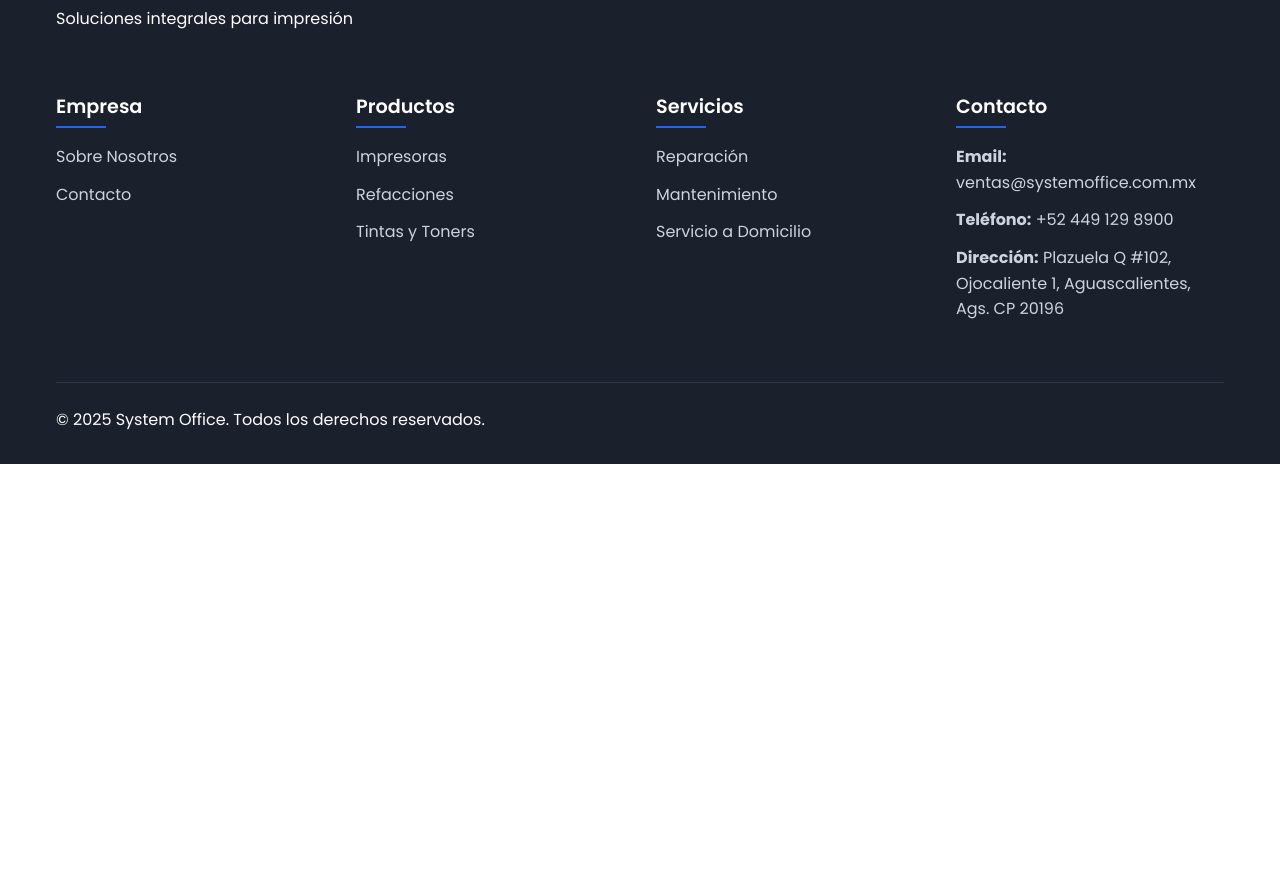
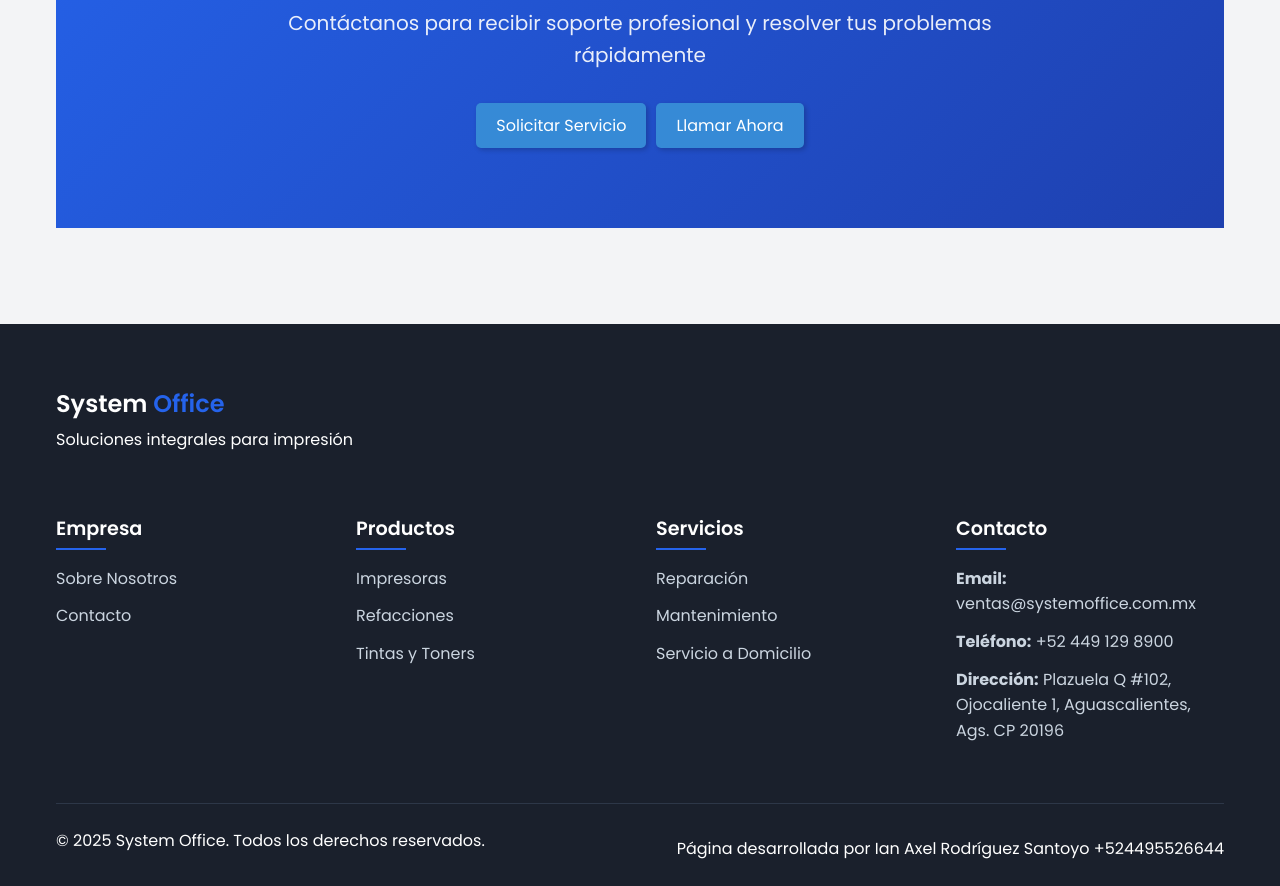
Before and after one commit to creatos1/SystemOffice, an Angular app: page /soporte in a window 1280 px wide. Shown: the part 3721-4607 px from the top of the page. Before the commit the page ends 4185 px from the top, so only its background shows below. Built offline with nearby package versions, Linux system fonts and the light colour scheme.

Commit message:
Ver. 1.0

```diff
--- a/src/app/components/contact/contact.component.ts
+++ b/src/app/components/contact/contact.component.ts
@@ -27,6 +27,14 @@
               Plazuela Q #102<br />Ojocaliente 1<br />Aguascalientes, Ags. CP
               20196
             </p>
+            <a href="https://www.google.com/maps/place/System+Office+copiadoras+en+aguascalientes/@21.8795619,-102.2562766,20.21z/data=!4m9!1m2!2m1!1sPlazuela+Q+%23102Ojocaliente+1+Aguascalientes,+Ags.+CP+20196!3m5!1s0x8429edfc0d161343:0xc05f39c1e76ce7d!8m2!3d21.8795679!4d-102.2561073!16s%2Fg%2F11sc2w98ft?entry=ttu&g_ep=EgoyMDI1MDMzMC4wIKXMDSoASAFQAw%3D%3D"
+  target="_blank"
+  style="background-color: #368ad6; color: white; padding: 10px 20px; text-decoration: none; border-radius: 5px; display: inline-block; transition: all 0.3s ease; box-shadow: 2px 2px 5px rgba(0, 0, 0, 0.2);"
+  onmouseover="this.style.transform='translateY(-5px)'; this.style.boxShadow='4px 4px 10px rgba(0, 0, 0, 0.3)';"
+  onmouseout="this.style.transform='translateY(0)'; this.style.boxShadow='2px 2px 5px rgba(0, 0, 0, 0.2)';">
+  Ver en Google Maps
+</a>
+
           </div>
 
           <div class="info-card">
@@ -34,7 +42,11 @@
               <i class="fas fa-phone-alt"></i>
             </div>
             <h3>Llámanos</h3>
-            <p>Ventas: +52 449 129 8900<br />Lun - Vie: 9:00 - 18:00</p>
+            <p>Teléfono: +52 449 129 8900</p>
+            <div class="cta-buttons">
+
+            <a href="tel:+524491298900" class="btn btn-outline">Llamar Ahora</a>
+          </div>
           </div>
 
           <div class="info-card">
@@ -42,19 +54,8 @@
               <i class="fas fa-envelope"></i>
             </div>
             <h3>Escríbenos</h3>
+            <a>Envianos un mensaje</a>
             <p>ventas&#64;systemoffice.com.mx</p>
-          </div>
-        </div>
-      </div>
-    </section>
-
-    <section class="contact-form-section">
-      <div class="container">
-        <div class="contact-wrapper">
-          <div class="contact-form text-center">
-            <h2>Envíanos un mensaje</h2>
-            <p>Contáctanos directamente haciendo clic en el botón de abajo.</p>
-
             <a href="mailto:ventas@systemoffice.com.mx" class="btn btn-primary">
               Enviar Correo
             </a>
@@ -62,6 +63,8 @@
         </div>
       </div>
     </section>
+
+
 
     <section class="faq">
       <div class="container">
--- a/src/app/components/footer/footer.component.ts
+++ b/src/app/components/footer/footer.component.ts
@@ -59,8 +59,13 @@
 
         <div class="footer-bottom">
           <p>&copy; 2025 System Office. Todos los derechos reservados.</p>
+          <div>
+            Página desarrollada por Ian Axel Rodríguez Santoyo +524495526644
+          </div>
         </div>
+
       </div>
+
     </footer>
   `,
   styles: [
--- a/src/app/components/services/services.component.ts
+++ b/src/app/components/services/services.component.ts
@@ -55,7 +55,7 @@
           </div>
           <div class="overview-image">
             <img
-              src="assets/images/service-tech.jpg"
+              src="https://xpertic.com.mx/wp-content/uploads/2021/11/q.jpg"
               alt="Técnico de servicio"
             />
           </div>
@@ -177,7 +177,7 @@
             <a routerLink="/contacto" class="btn btn-primary"
               >Solicitar Servicio</a
             >
-            <a href="tel:5512345678" class="btn btn-outline">Llamar Ahora</a>
+            <a href="tel:+524491298900" class="btn btn-outline">Llamar Ahora</a>
           </div>
         </div>
       </div>
@@ -635,7 +635,7 @@
         'Servicio técnico especializado para todo tipo de impresoras y multifuncionales con diagnóstico gratuito.',
       icon: 'fas fa-tools',
       image:
-        'https://images.unsplash.com/photo-1586810724476-c294fb7ac01b?ixlib=rb-1.2.1&auto=format&fit=crop&w=500&q=60',
+        'https://documax.mx/images/Documax/reparacion_impresora_documax.jpg',
       features: [
         'Diagnóstico gratuito',
         'Garantía de 3 meses',
@@ -650,7 +650,7 @@
         'Planes de mantenimiento regulares para evitar fallas y prolongar la vida útil de sus equipos.',
       icon: 'fas fa-shield-alt',
       image:
-        'https://images.unsplash.com/photo-1580901368919-7738efb0f87e?ixlib=rb-1.2.1&auto=format&fit=crop&w=500&q=60',
+        'https://www.santisoluciones.com/blog/wp-content/uploads/2022/08/Reparacion-de-impresoras-1021x768.jpg',
       features: [
         'Limpieza profunda',
         'Lubricación de partes',
@@ -665,7 +665,7 @@
         'Tóners, cartuchos, tintas y refacciones originales y compatibles con garantía de calidad.',
       icon: 'fas fa-shopping-cart',
       image:
-        'https://images.unsplash.com/photo-1565625415377-8a88517a80f2?ixlib=rb-1.2.1&auto=format&fit=crop&w=500&q=60',
+        'https://i0.wp.com/micr-sai.com.mx/wp-content/uploads/2021/07/tonerempresas1.png?resize=1024%2C612&ssl=1',
       features: [
         'Entrega a domicilio',
         'Facturación inmediata',
@@ -679,7 +679,7 @@
       description:
         'Soluciones integrales de impresión con equipos de última generación. Incluye mantenimiento, consumibles y soporte técnico especializado.',
       icon: 'fas fa-handshake',
-      image: 'assets/images/rental-service.jpg',
+      image: 'https://m.media-amazon.com/images/I/716S2f0MH+L._AC_UF1000,1000_QL80_.jpg',
       features: [
         'Contratos flexibles desde 12 meses',
         'Mantenimiento preventivo y correctivo incluido',
@@ -696,7 +696,7 @@
         'Conversión de archivos físicos a digitales con sistemas de organización y búsqueda eficientes.',
       icon: 'fas fa-file-alt',
       image:
-        'https://images.unsplash.com/photo-1576455136694-b9dcdb48d6ee?ixlib=rb-1.2.1&auto=format&fit=crop&w=500&q=60',
+        'https://blog.fundacionjuanxxiii.org/hubfs/la-digitalizacion-de-documentos-y-su-impacto-en-los-informes-esg.jpg',
       features: [
         'OCR incluido',
         'Indexado de documentos',
--- a/src/app/components/support/support.ts
+++ b/src/app/components/support/support.ts
@@ -100,7 +100,7 @@
   <a href="tel:+524491298900" class="btn btn-outline">Contactar vía teléfono</a>
 </div>
   </div>
-
+</section>
 
 <section class="features">
   <div class="container">
@@ -113,6 +113,37 @@
     </div>
     <div class="buttons-container">
   <a href="tel:+524491298900" class="btn btn-outline">Contactar vía teléfono</a>
+    </div>
+  </div>
+
+</section>
+<section class="cta">
+      <div class="container">
+        <div class="cta-content">
+          <h2>¿Necesitas ayuda con tus equipos de impresión?</h2>
+          <p>
+            Contáctanos para recibir soporte profesional y resolver tus
+            problemas rápidamente
+          </p>
+          <div>
+  <a routerLink="/contacto"
+    style="background-color: #368ad6; color: white; padding: 10px 20px; text-decoration: none; border-radius: 5px; display: inline-block; transition: all 0.3s ease; box-shadow: 2px 2px 5px rgba(0, 0, 0, 0.2);"
+    onmouseover="this.style.transform='translateY(-5px)'; this.style.boxShadow='4px 4px 10px rgba(0, 0, 0, 0.3)';"
+    onmouseout="this.style.transform='translateY(0)'; this.style.boxShadow='2px 2px 5px rgba(0, 0, 0, 0.2)';">
+    Solicitar Servicio
+  </a>
+
+  <a href="tel:+524491298900"
+    style="background-color: #368ad6; color: white; padding: 10px 20px; text-decoration: none; border-radius: 5px; display: inline-block; transition: all 0.3s ease; box-shadow: 2px 2px 5px rgba(0, 0, 0, 0.2); margin-left: 10px;"
+    onmouseover="this.style.transform='translateY(-5px)'; this.style.boxShadow='4px 4px 10px rgba(0, 0, 0, 0.3)';"
+    onmouseout="this.style.transform='translateY(0)'; this.style.boxShadow='2px 2px 5px rgba(0, 0, 0, 0.2)';">
+    Llamar Ahora
+  </a>
+</div>
+
+        </div>
+      </div>
+    </section>
 
   `,
   styles: [`
--- a/src/app/services/printer.service.ts
+++ b/src/app/services/printer.service.ts
@@ -19,7 +19,7 @@
         speed: '30 – 39 ppm',
         resolution: '1200 x 1200 px',
       },
-      image: 'https://http2.mlstatic.com/D_NQ_NP_744043-MLM75863815304_042024-O.webp'
+      image: 'https://assets.rbl.ms/31808352/origin.png'
     },
     {
       id: 'mp-c6502',
@@ -138,7 +138,7 @@
           monthlyDutyCycle: '300,000 páginas por mes'
         }
       },
-      image: 'assets/images/versalink-c7030.jpg'
+      image: 'https://assets.rbl.ms/31808368/origin.png'
     },
     {
       id: 'pro-c5300s',
@@ -155,7 +155,7 @@
           monthlyDutyCycle: '150,000 páginas por mes'
         }
       },
-      image: ''
+      image: 'https://m.media-amazon.com/images/I/81atJV-rpFL.jpg'
     },
     {
       id: 'taskalfa-7054ci',
@@ -172,7 +172,7 @@
           monthlyDutyCycle: '250,000 páginas por mes'
         }
       },
-      image: 'assets/images/taskalfa-7054ci.jpg'
+      image: 'https://encrypted-tbn0.gstatic.com/images?q=tbn:ANd9GcR14PjYXfoF_O9QCwq2ujVg6HxgiWUpolbIwg&s'
     },
     {
       id: 'bizhub-758',
@@ -189,7 +189,7 @@
           monthlyDutyCycle: '50,000 páginas por mes'
         }
       },
-      image: 'assets/images/bizhub-758.jpg'
+      image: 'https://sistema.vendecorp.com/images/Productos/7618.jpg'
     },
     {
       id: 'imagepress-c910',
@@ -198,7 +198,7 @@
       condition: 'Nuevo',
       functions: ['Impresión'],
       characteristics: {
-        paperSize: 'Carta',
+        paperSize: 'Carta (8.5" x 11"',
         color: 'Blanco y negro',
         speed: '40 - 49 ppm',
         resolution: '600 x 600 px',
@@ -206,113 +206,121 @@
           monthlyDutyCycle: '50,000 páginas por mes'
         }
       },
-      image: 'assets/images/imagepress-c910.jpg'
+      image: 'https://m.media-amazon.com/images/I/71rWIYMWYeL._AC_UF1000,1000_QL80_.jpg'
     },
     {
       id: 'im-8000',
-      model: 'IM 8000',
+      model: 'M 3655idn Kyocera',
       brand: 'Ricoh',
       condition: 'Nuevo',
       functions: ['Impresión', 'Escáner', 'Copiado'],
       characteristics: {
-        paperSize: 'A3 (11.7" × 16.5")',
-        color: 'Blanco y negro',
-        speed: '80 ppm',
+        paperSize: 'A4 (8,3" x 11.7")',
+        color: 'Blanco y Negro',
+        speed: '50 - 59 ppm',
         resolution: '1200 x 1200 px',
         additionalFeatures: {
-          monthlyDutyCycle: '400,000 páginas por mes'
+          monthlyDutyCycle: '250,000 páginas por mes'
         }
       },
-      image: 'assets/images/im-8000.jpg'
+      image: 'https://m.media-amazon.com/images/I/511jAHMG2-L.jpg'
     },
     {
       id: 'accuriopress-c4080',
-      model: 'AccurioPress C4080',
+      model: 'MA 4500IFX Kyocera',
       brand: 'Konica Minolta',
       condition: 'Nuevo',
       functions: ['Impresión'],
       characteristics: {
-        paperSize: 'A3+ (13" × 19")',
-        color: 'Color',
-        speed: '80 ppm',
-        resolution: '3600 x 2400 px',
+        paperSize: 'A4 (8,3" x 11.7")',
+        color: 'Blanco y Negro',
+        speed: '40 - 49 ppm',
+        resolution: '600 x 600 px',
         additionalFeatures: {
-          monthlyDutyCycle: '350,000 páginas por mes'
+          monthlyDutyCycle: '150,000 páginas por mes'
         }
       },
-      image: 'assets/images/accuriopress-c4080.jpg'
+      image: 'https://http2.mlstatic.com/D_NQ_NP_602715-MCO73985689635_012024-O.webp'
     },
     {
       id: 'mp-c2504',
-      model: 'MP C2504',
+      model: 'Ma 5500IFX Kyocera',
+      brand: 'Ricoh',
+      condition: 'Seminuevo',
+      functions: ['Copiado', 'Impresión', 'Escáner'],
+      characteristics: {
+        paperSize: 'A4 (8,3" x 11.7")',
+        color: 'Blanco y Negro',
+        speed: '50 - 59 ppm',
+        resolution: '600 x 600 px',
+        additionalFeatures: {
+          monthlyDutyCycle: '250,000 páginas por mes'
+        }
+      },
+      image: 'https://cbpnow.com/wp-content/uploads/ECOSYS-MA5500ifx-e1685462780706.png'
+    },
+    {
+      id: 'im-c4500',
+      model: 'BIZHUB 308 Konica Minolta',
       brand: 'Ricoh',
       condition: 'Seminuevo',
       functions: ['Copiado', 'Impresión', 'Escáner'],
       characteristics: {
         paperSize: 'A3 (11.7" × 16.5")',
-        color: 'Color',
-        speed: '20 - 29 ppm',
-        resolution: '1200 x 1200 px',
-        additionalFeatures: {
-          warmupTime: '25 segundos',
-          printSpeed: '7.5 segundos color / 5.3 segundos b/n'
-        }
+        color: 'Blanco y negro',
+        speed: '30 - 39 ppm',
+        resolution: 'A3',
+
       },
-      image: 'https://raw.githubusercontent.com/tu-repo/images/main/mp-c2504.jpg'
+      image: 'https://d1nz2cwxocqem8.cloudfront.net/rendition/380230487157/image_equs0051q53ql1f5e7rbkrpa54/-C620x709,0,0-S900x1029-FWEBP'
     },
     {
-      id: 'im-c4500',
-      model: 'IM C4500',
+      id: 'mp-c3503',
+      model: 'BIZHUB 368 Ricoh',
       brand: 'Ricoh',
       condition: 'Seminuevo',
       functions: ['Copiado', 'Impresión', 'Escáner'],
       characteristics: {
         paperSize: 'A3 (11.7" × 16.5")',
-        color: 'Color',
-        speed: '40 - 49 ppm',
-        resolution: '1200 x 1200 px',
+        color: 'Blanco y negro',
+        speed: '30 - 39 ppm',
+        resolution: 'A3',
         additionalFeatures: {
-          screenSize: 'Panel táctil en color de 10"',
-          tonerYieldBW: '33,000 Impresiones',
-          tonerYieldColor: '22,500 impresiones',
-          monthlyDutyCycle: '200,000 impresiones'
+          tonerYieldBW: 'Láser',
+
         }
       },
-      image: 'https://raw.githubusercontent.com/tu-repo/images/main/im-c4500.jpg'
-    },
-    {
-      id: 'mp-c3503',
-      model: 'MP C3503',
-      brand: 'Ricoh',
-      condition: 'Seminuevo',
-      functions: ['Copiado', 'Impresión', 'Escáner'],
-      characteristics: {
-        paperSize: 'A3 (11.7" × 16.5")',
-        color: 'Color',
-        speed: '30 - 39 ppm',
-        resolution: '1200 x 1200 px',
-        additionalFeatures: {
-          tonerYieldBW: '29,500 impresiones',
-          tonerYieldColor: '18,000 impresiones',
-          monthlyDutyCycle: '1,750,000 páginas por mes'
-        }
-      },
-      image: 'https://raw.githubusercontent.com/tu-repo/images/main/mp-c3503.jpg'
+      image: 'https://konicaminolta.b-cdn.net/wp-content/uploads/2022/03/Konica_Minolta_bizhub_c308_color_multifunction_printer.png'
     },
     {
       id: 'im-c2000',
-      model: 'IM C2000',
-      brand: 'Ricoh',
+      model: 'BIZHUB 558 Konica',
+      brand: 'Konica',
       condition: 'Seminuevo',
-      functions: ['Impresión', 'Escáner', 'Fax', 'Copiado'],
+      functions: ['Impresión', 'Escáner', 'Copiado'],
       characteristics: {
         paperSize: 'A3 (11.7" × 16.5")',
-        color: 'Color',
-        speed: '20 - 29 ppm',
-        resolution: '1200 x 1200 px'
+        color: 'Blanco y negro',
+        speed: '50 - 59 ppm',
+        resolution: 'A3, Impresora Monocromática de volumen Medio'
       },
-      image: 'https://raw.githubusercontent.com/tu-repo/images/main/im-c2000.jpg'
+      image: 'https://netcopiadoras.com/cdn/shop/files/BIZHUB458_800x800px_700x700.png?v=1735675322'
     },
+    {
+      id: 'im-c2000',
+      model: 'BIZHUB 658 Konica',
+      brand: 'Konica',
+      condition: 'Seminuevo',
+      functions: ['Impresión', 'Escáner', 'Copiado'],
+      characteristics: {
+        paperSize: 'A3 (11.7" × 16.5")',
+        color: 'Blanco y negro',
+        speed: '60 - 69 ppm',
+        resolution: 'A3'
+      },
+      image: 'https://netcopiadoras.com/cdn/shop/files/BIZHUB458_800x800px_700x700.png?v=1735675322'
+    },
+
     // Add all other printers here...
   ];
 
```
Also changed, not shown: src/app/components/products/products.component.ts (+7 -45 lines).
